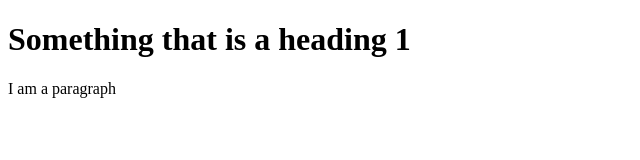
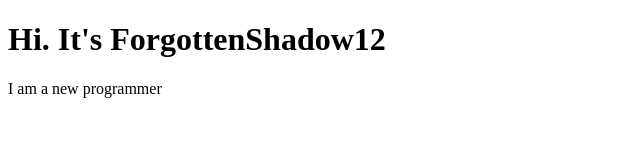
Before and after one commit to MrDiamond123/ForgottenShadow12.github.io, a plain HTML site: page index.html in a window 1280 px wide. Shown: the whole page, without its empty margins (0-640 px from the left). Drawn offline with Linux system fonts and the light colour scheme.

Commit message:
Update index.html

```diff
--- a/index.html
+++ b/index.html
@@ -1,12 +1,12 @@
 <!doctype html>
 <html>
   <head>
-    <title>Something</title>
+    <title>Forgotten</title>
   </head>
 
   <body>
-    <h1>Something that is a heading 1</h1>
-    <p>I am a paragraph</p>
+    <h1>Hi. It's ForgottenShadow12</h1>
+    <p>I am a new programmer</p>
 
   </body>
 
```
